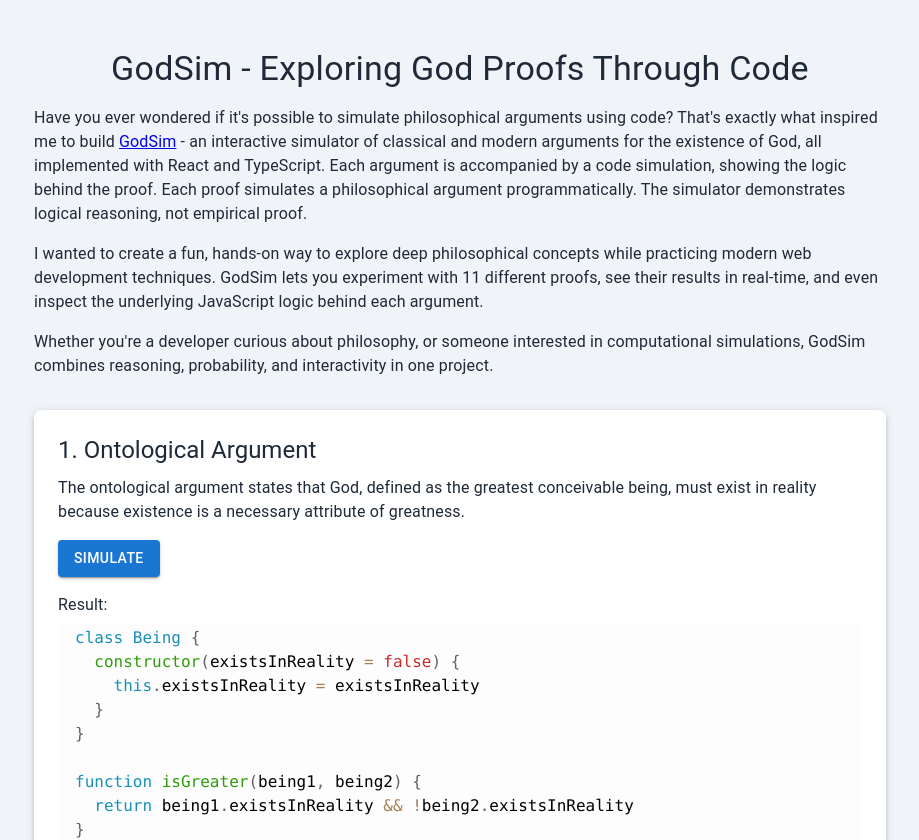
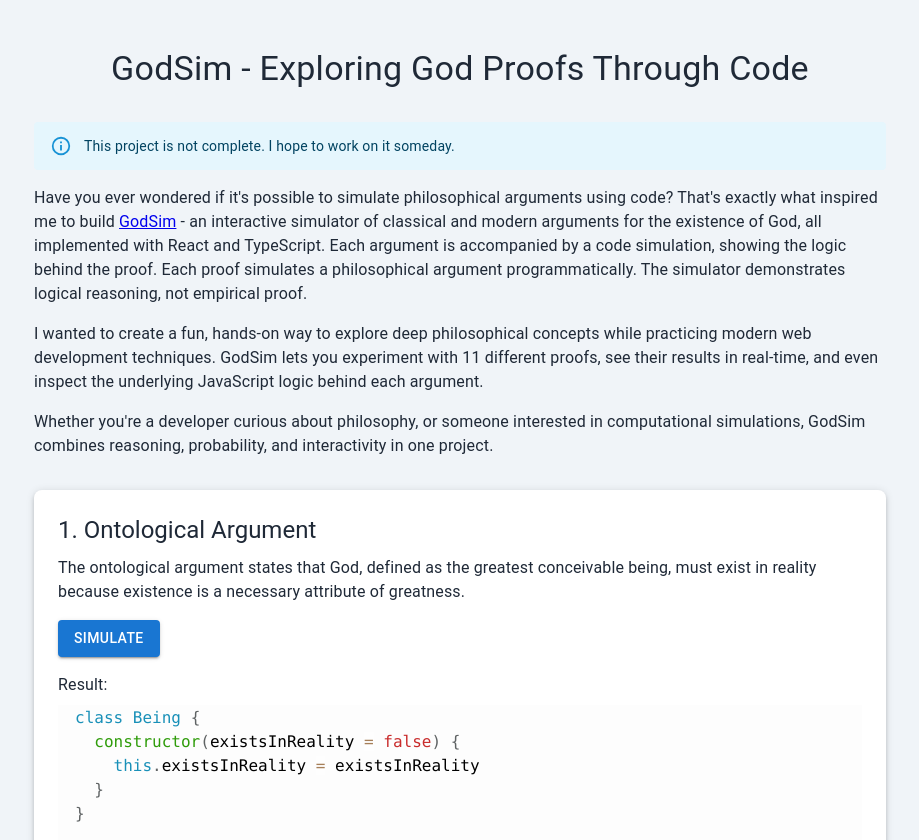
Before and after one commit to aelassas/godsim, a React (Vite) app: page / in a window 1280 px wide. Shown: the top 840 px of the page, without its empty margins (180-1099 px from the left). Built offline with nearby package versions, Linux system fonts and the light colour scheme.

Commit message:
feat: add disclaimer

```diff
--- a/src/App.tsx
+++ b/src/App.tsx
@@ -1,5 +1,5 @@
 import React, { useEffect, useState } from 'react'
-import { Button, Container, Typography, TextField, Box } from '@mui/material'
+import { Button, Container, Typography, TextField, Box, Alert } from '@mui/material'
 import { Prism as SyntaxHighlighter } from 'react-syntax-highlighter'
 import { coy } from 'react-syntax-highlighter/dist/esm/styles/prism'
 
@@ -210,6 +210,11 @@
       <Typography variant="h4" align="center" gutterBottom>
         GodSim - Exploring God Proofs Through Code
       </Typography>
+
+      {/* Work-in-progress notice */}
+      <Alert severity="info" style={{ marginTop: '2rem' }}>
+        This project is not complete. I hope to work on it someday.
+      </Alert>
 
       {/* Introduction */}
       <Typography mt={2} mb={2}>
```
Also changed, not shown: 1 other file (tests, documents, lock files or other folders).
